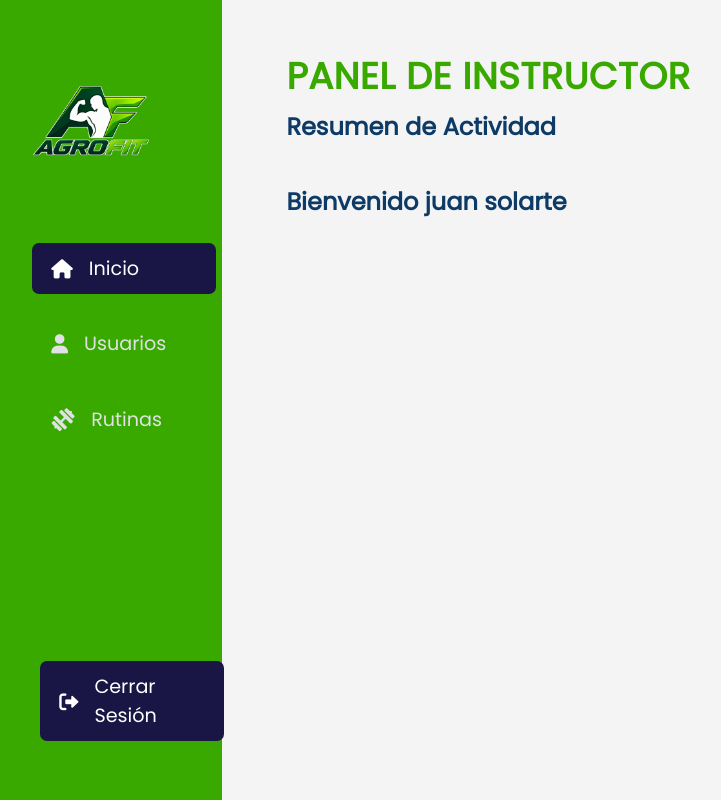
After one commit to JM20099/Proyecto-Agrofit-Django, a Django app: page /home/ in a window 1280 px wide. The commit adds this page. Shown: the whole page, without its empty margins (8-729 px from the left). Run offline with Django 5.2, Linux system fonts and the light colour scheme; a user stored in the database is signed in.

Commit message:
registro y inicio de sesion

```diff
--- a/ProyectoAgrofit/settings.py
+++ b/ProyectoAgrofit/settings.py
@@ -128,3 +128,7 @@ MAILERS = {
         'BACKEND': 'django.core.mail.backends.console.EmailBackend',
     },
 }
+
+
+AUTH_USER_MODEL = 'usuarios.Usuario'
+LOGIN_URL = 'inicio'
--- a/usuarios/admin.py
+++ b/usuarios/admin.py
@@ -162,10 +162,7 @@ class CentroFormacionAdmin(admin.ModelAdmin):
 
 
 class DependenciaAdmin(admin.ModelAdmin):
-    list_display = ("nombre", "centro")
-    search_fields = ("nombre", "centro__nombre")
-    list_filter = ("centro",)
-
+    list_display = ("nombre",)
 
 # ---------------------------------------------------------------------------
 # Formación académica
--- a/usuarios/models.py
+++ b/usuarios/models.py
@@ -126,12 +126,9 @@ class CentroFormacion(models.Model):
 
 class Dependencia(models.Model):
     nombre = models.CharField(max_length=100)
-    centro = models.ForeignKey(
-        CentroFormacion, on_delete=models.CASCADE, related_name="dependencias"
-    )
 
     def __str__(self):
-        return f"{self.nombre} ({self.centro})"
+        return self.nombre
 
 
 # ---------------------------------------------------------------------------
--- a/usuarios/static/css/styles.css
+++ b/usuarios/static/css/styles.css
@@ -563,8 +563,8 @@ body {
 .codigo_icon-button-4 {
   position: relative;
   text-align: right;
-  margin-top: -3rem;
-  margin-right: 12.5rem;
+  margin-top: -2.9rem;
+  margin-right: 11.5rem;
   /* Distancia desde el borde derecho */
   margin-bottom: 1.2rem;
   pointer-events: none;
@@ -818,6 +818,8 @@ body {
 .editar__option{
   color: var(--color-primary);
 }
+
+
 /*Home*/
 .layout__inicio {
   position: relative;
@@ -2459,7 +2461,14 @@ body {
   margin-bottom: 1rem;
 }
 
-
+.registro__select-centro {
+  width: 100%;
+  font-size: 1rem;
+  padding: 9px;
+  border: 1px solid var(--color-border);
+  margin-bottom: 1rem;
+  margin-top: 0.7rem;
+}
 
 
 
--- a/usuarios/static/js/registro.js
+++ b/usuarios/static/js/registro.js
@@ -28,6 +28,7 @@ document.addEventListener('DOMContentLoaded', () => {
   const seccionDependencia = document.getElementById('seccionDependencia');
   const seccionPassword = document.getElementById('seccionPassword');
   const seccionCentrodeFormacion = document.getElementById('seccionCentrodeFormacion');
+  const seccionEspecialidad = document.getElementById('seccionEspecialidad');
 
   // Los radios de Planta / Contrato avisan solos al cambiar (ya no dependen del onchange del HTML)
   document.querySelectorAll('input[name="tipoContrato"]').forEach(radio => {
@@ -41,6 +42,11 @@ document.addEventListener('DOMContentLoaded', () => {
       boton.style.backgroundColor = 'rgb(210, 241, 210)';
 
       const textoRol = boton.textContent.trim().toLowerCase();
+
+      // La especialidad solo se muestra para Entrenador
+      if (seccionEspecialidad) {
+        seccionEspecialidad.style.display = textoRol === 'entrenador' ? 'block' : 'none';
+      }
 
       if (textoRol === 'aprendiz') {
         if (grupoTipoContrato) grupoTipoContrato.style.display = 'none';
--- /dev/null
+++ b/usuarios/templates/home.html
@@ -0,0 +1,194 @@
+{% load static %}
+<!DOCTYPE html>
+<html lang="es">
+
+<head>
+    <meta charset="UTF-8">
+    <meta name="viewport" content="width=device-width, initial-scale=1.0">
+    <link rel="stylesheet" type="text/css" href="{% static 'asseds/fonts/poppins/poppins.css' %}"/>
+    <link rel="stylesheet" type="text/css" href="{% static 'fonts/fontawesome-free-6.1.2-web/css/all.min.css' %}"/>
+    <link rel="stylesheet" type="text/css" href="{% static 'css/reset.css' %}"/>
+    <link rel="stylesheet" type="text/css" href="{% static 'css/styles.css' %}"/>
+    <title>Agrofit</title>
+</head>
+
+<body>
+    <div class="layout__inicio">
+        <aside class="home__aside">
+            <section class="home__container">
+                <nav class="layout__menu"> <!--menu de navegacion--> <!--nav sirve para colocar enlaces de navegacion-->
+                    <div class="home__icon-text">
+                        <img class="home__img" src="{% static 'images/logo_gym.png' %}" alt="Logo" />
+                    </div>
+
+                    <input type="checkbox" id="menu-toggle" class="menu__checkbox">
+                <label for="menu-toggle" class="menu__btn">
+                    <i class="fa-solid fa-bars"></i>
+                </label>
+
+
+                    <ul class="menu__list"> <!--tabla informal-->
+                        <li class="menu__option  "> <!--datos de la tabla-->
+                            <a href="{% url 'home' %}" class="menu_link menu__link--active"> <!--crea conexiones-->
+                                <i class="menu__icon fa-solid fa-house"></i> <!--mostrar iconos-->
+                                <span class="menu__overlay">Inicio</span> <!--coloca texto al lado del icono-->
+                            </a>
+                        </li>
+                        <li class="menu__option">
+                            <a href="usuarios.html" class="menu_link">
+                                <i class="menu__icon fa-solid fa-user"></i>
+                                <span class="menu__overlay">Usuarios</span>
+                            </a>
+                        </li>
+                        <li class="menu__option">
+                            <a href="rutinas.html" class="menu_link">
+                                <i class="menu__icon fa-solid fa-dumbbell fa-rotate-by" style="--fa-rotate-angle: -45deg;"></i>
+                                <span class="menu__overlay">Rutinas</span>
+                            </a>
+                        </li>
+                        <li class="menu__option-cerrar">
+                             <a href="{% url 'cerrar_sesion' %}" class="menu_link menu__link--active">
+                                <i class="menu__icon fa-solid fa-right-from-bracket"></i>
+                                <span class="menu__overlay">Cerrar Sesión</span>
+                            </a>
+                        </li>
+                    </ul>
+                </nav>
+
+            </section>
+        </aside>
+
+
+        <main class="home__content">
+
+
+            <section class="home__inicio">
+                <h1 class="home__titulo">PANEL DE INSTRUCTOR</h1>
+                <h2 class="home__subtitulo">Resumen de Actividad</h2>
+                <h2 class="home__subtitulo">Bienvenido {{ user.nombre }} {{ user.apellidos }}</h2>
+            </section>
+
+<!--
+            <section class="home__principal">
+            <section class="home__cajas">
+            <div class="home__caja1">
+                <h3 class="home__usuarios-registrados">Usuarios Registrados</h3>
+                <i class="home__icon-1 fa-solid fa-user-group"></i>
+            </div>
+
+            <div class="home__numero-caja1">
+                <h2 class="home__numero-numero">142</h2>
+            </div>
+        </section>
+
+
+        <section class="home__cajas">
+            <div class="home__caja1">
+                <h3 class="home__usuarios-registrados">Rutinas Subidas</h3>
+                <i class="home__icon-1 fa-solid fa-dumbbell fa-rotate-by" style="--fa-rotate-angle: -45deg;"></i>
+            </div>
+
+            <div class="home__numero-caja1">
+                <h2 class="home__numero-numero">28</h2>
+            </div>
+        </section>
+
+
+        <section class="home__cajas">
+            <div class="home__caja1">
+                <h3 class="home__usuarios-registrados">Usuarios sin Rutina</h3>
+                <i class="home__icon-1 fa-solid fa-user-group"></i>
+            </div>
+
+            <div class="home__numero-caja1">
+                <h2 class="home__numero-numero">2</h2>
+            </div>
+        </section>
+        </section>
+
+        <section class="home__actividad">
+        <div class="actividad__header">
+    <h2 class="actividad__titulo">Actividad Reciente</h2>
+  </div>
+
+  <div class="actividad__lista">
+    <div class="actividad__tarjeta">
+      <div class="actividad__info-usuario">
+        <div class="actividad__avatar">
+          <i class="fa-solid fa-user"></i>
+        </div>
+        <div class="actividad__detalles">
+          <h3 class="actividad__nombre">Carlos Mendoza</h3>
+          <p class="actividad__estado estado--completado">
+            Rutina completada
+            </p>
+            <i class="icon__cajas-home fa-solid fa-check-double"></i>
+        </div>
+      </div>
+      <span class="actividad__tiempo">Hace 10 min</span>
+    </div>
+
+
+
+    <div class="actividad__tarjeta">
+      <div class="actividad__info-usuario">
+        <div class="actividad__avatar">
+          <i class="fa-solid fa-user"></i>
+        </div>
+        <div class="actividad__detalles">
+          <h3 class="actividad__nombre">Andres Muñoz</h3>
+          <p class="actividad__estado estado--completado">
+            Semana de adaptacion completada
+            </p>
+            <i class="icon__cajas-home fa-solid fa-check-double"></i>
+        </div>
+      </div>
+      <span class="actividad__tiempo">Hace 10 min</span>
+    </div>
+
+
+
+    <div class="actividad__tarjeta">
+      <div class="actividad__info-usuario">
+        <div class="actividad__avatar">
+          <i class="fa-solid fa-user"></i>
+        </div>
+        <div class="actividad__detalles">
+          <h3 class="actividad__nombre">Ana Maria</h3>
+          <p class="actividad__estado estado--completado">
+            Semana de adaptacion completada
+            </p>
+            <i class="icon__cajas-home fa-solid fa-check-double"></i>
+        </div>
+      </div>
+      <span class="actividad__tiempo">Hace 10 min</span>
+    </div>
+
+
+
+    <div class="actividad__tarjeta">
+      <div class="actividad__info-usuario">
+        <div class="actividad__avatar">
+          <i class="fa-solid fa-user"></i>
+        </div>
+        <div class="actividad__detalles">
+          <h3 class="actividad__nombre">Sofia Rojas</h3>
+          <p class="actividad__estado estado--completado">
+            Rutina completada
+            </p>
+            <i class="icon__cajas-home fa-solid fa-check-double"></i>
+        </div>
+      </div>
+      <span class="actividad__tiempo">Hace 10 min</span>
+    </div>
+
+  </div>
+  </section>
+-->
+        </main>
+
+
+    </div>
+</body>
+
+</html>
--- a/usuarios/urls.py
+++ b/usuarios/urls.py
@@ -2,6 +2,9 @@ from django.urls import path
 from . import views
 
 urlpatterns = [
-     path('inicio/', views.inicio, name="inicio"),
-     path('registro/', views.registro, name="registro")
+     path('', views.inicio, name="inicio"),
+     path('registro/', views.registro, name="registro"),
+     path('registro_correcto/', views.registro_correcto, name="registro_correcto"),
+     path('home/', views.home, name="home"),
+     path('cerrar_sesion/', views.cerrar_sesion, name="cerrar_sesion"),
 ]
--- a/usuarios/views.py
+++ b/usuarios/views.py
@@ -1,6 +1,13 @@
 from django.contrib import messages
 from django.db import transaction
 from django.shortcuts import redirect, render
+from django.core.exceptions import ValidationError
+from django.core.validators import validate_email
+from django.contrib.auth import authenticate, login, logout
+from django.utils.http import url_has_allowed_host_and_scheme
+from django.contrib.auth.decorators import login_required
+
+
 
 from .models import (
     Aprendiz, CentroFormacion, Contrato, Dependencia, Entrenador,
@@ -12,13 +19,48 @@ from .models import (
 # Create your views here.
 def inicio(request):
 
-    return render(request, 'inicio_de_sesion.html', {
+    #if request.user.is_authenticated:
+        #return redirect('inicio')
+
+    if request.method == 'POST':
+        correo = (request.POST.get('correo') or '').strip().lower()
+        password = request.POST.get('password')
+
+        # authenticate usa el campo correo_institucional como "username"
+        usuario = authenticate(request, username=correo, password=password)
+
+        if usuario is not None:
+            login(request, usuario)
+
+            siguiente = request.GET.get('next')
+            if siguiente and url_has_allowed_host_and_scheme(siguiente, allowed_hosts={request.get_host()}):    #url_has_allowed_host_and_scheme verifica que la URL de redirección sea segura y esté permitida para evitar ataques de redirección abierta. allowed_hosts={request.get_host()} asegura que la URL de redirección pertenezca al mismo dominio que la aplicación.
+                return redirect(siguiente)
+            return redirect('home')
+
+        messages.error(request, 'Correo o contraseña incorrectos')
+        return redirect('inicio')
+
+    return render(request, 'inicio_de_sesion.html')
+
+
+def cerrar_sesion(request):
+    logout(request)
+    return redirect('inicio')
+
+def registro_correcto(request):
+
+    return render(request, 'registro_correcto.html', {
     })
 
-def registro(request):
 
-    return render(request, 'registro.html', {
+@login_required
+def home(request):
+
+    return render(request, 'home.html', {
     })
+
+
+
 
 def registro(request):
 
@@ -29,14 +71,23 @@ def registro(request):
         telefono = request.POST.get('telefono')
         tipo_documento = request.POST.get('tipo_documento')
         numero_documento = request.POST.get('numero_documento')
-        correo = request.POST.get('correo')
+        correo = (request.POST.get('correo') or '').strip().lower()    #strip() quita los espacios al inicio y al final de un texto y lower() convierte todo el texto a minúsculas
         rol = request.POST.get('rol')
-        telefono = request.POST.get('telefono')
         fecha_nacimiento = request.POST.get('fechaNacimiento')
         peso = request.POST.get('peso')
         altura = request.POST.get('altura')
         grasa_corporal = request.POST.get('grasaCorporal')
         password = request.POST.get('password')
+
+        # Campos según el rol
+        numero_ficha = request.POST.get('numeroFicha')
+        especialidad = request.POST.get('especialidad')
+        dependencia = request.POST.get('dependencia')
+        centro = request.POST.get('centro')
+        tipo_contrato = request.POST.get('tipoContrato')
+        numero_contrato = request.POST.get('numeroContrato')
+        fecha_inicio = request.POST.get('fechaInicio')
+        fecha_fin = request.POST.get('fechaFin')
 
         # --- Validaciones generales ---
         if rol not in ('Aprendiz', 'Funcionario', 'Entrenador'):
@@ -52,29 +103,101 @@ def registro(request):
             messages.error(request, 'Este documento ya está registrado')
             return redirect('registro')
 
-        usuarios = Usuario(
-                correo_institucional=correo,
-                password=password,
-                nombre=nombre,
-                apellidos=apellidos,
-                telefono=telefono,
-                tipo_documento_id=tipo_documento,
-                numero_documento=numero_documento,
-                peso=peso,
-                altura=altura,
-                grasa_corporal=grasa_corporal,
-                tipo_usuario=TipoUsuario.objects.get(nombre__iexact=rol),
-                fecha_nacimiento=fecha_nacimiento
-            )
+        if rol == 'Aprendiz':
+            try:
+                ficha = Ficha.objects.get(numero=numero_ficha)
+            except (Ficha.DoesNotExist, ValueError):
+                messages.error(request, 'El número de ficha ingresado no existe en el sistema')
+                return redirect('registro')
+
+        if rol == 'Entrenador' and not (especialidad or '').strip():
+                messages.error(request, 'Ingresa la especialidad')
+                return redirect('registro')
+
+        if rol == 'Aprendiz' and not correo.endswith('@soy.sena.edu.co'):
+                messages.error(request, 'El correo del aprendiz debe terminar en @soy.sena.edu.co')
+                return redirect('registro')
+
+        elif rol == 'Entrenador' and not correo.endswith('@sena.edu.co'):
+                messages.error(request, 'El correo del entrenador debe terminar en @sena.edu.co')
+                return redirect('registro')
+
+        elif rol == 'Funcionario':
+                try:
+                    validate_email(correo)
+                except ValidationError:
+                    messages.error(request, 'Ingresa un correo válido')
+                    return redirect('registro')
+
+        try:
+            with transaction.atomic():       #with transaction.atomic() se asegura de que todas las operaciones dentro del bloque se realicen como una sola transacción. Si ocurre un error, se deshacen todos los cambios realizados en la base de datos durante esa transacción.
+
+                # create_user guarda el usuario y encripta la contraseña
+                usuario = Usuario.objects.create_user(
+                    correo_institucional=correo,
+                    password=password,
+                    nombre=nombre,
+                    apellidos=apellidos,
+                    telefono=telefono,
+                    tipo_documento_id=tipo_documento,
+                    numero_documento=numero_documento,
+                    peso=peso or None,
+                    altura=altura or None,
+                    grasa_corporal=grasa_corporal or 0,
+                    tipo_usuario=TipoUsuario.objects.get(nombre__iexact=rol),
+                    fecha_nacimiento=fecha_nacimiento or None
+                )
+
+                # --- Perfil según el rol ---
+                if rol == 'Aprendiz':
+                    Aprendiz.objects.create(
+                        usuario=usuario,
+                        ficha=ficha
+                    )
+
+                elif rol == 'Entrenador':
+                    especialidad_obj, _ = Especialidad.objects.get_or_create(
+                        nombre=especialidad.strip()
+                    )
+
+                    Entrenador.objects.create(
+                        usuario=usuario,
+                        especialidad=especialidad_obj
+                    )
+
+                elif rol == 'Funcionario':
+                    dependencia_obj = Dependencia.objects.get(pk=dependencia)
+                    tipo_contrato_obj = TipoContrato.objects.get(nombre__iexact=tipo_contrato)
+
+                    Funcionario.objects.create(
+                        usuario=usuario,
+                        dependencia=dependencia_obj,
+                        centro_id=centro,
+                        tipo_contrato=tipo_contrato_obj
+                    )
+
+                    if tipo_contrato_obj.nombre.lower() == 'contrato':
+                        Contrato.objects.create(
+                            usuario=usuario,
+                            numero=numero_contrato,
+                            fecha_inicio=fecha_inicio or None,
+                            fecha_fin=fecha_fin or None
+                        )
+
+        except Exception as e:
+            print('--- ERROR EN REGISTRO ---', e)
+            messages.error(request, f'Ocurrió un error al registrar: {e}')
+            return redirect('registro')
 
         messages.success(request, 'Te has registrado correctamente')
-        return redirect('inicio')
+        return redirect('registro_correcto')
 
     return render(request, 'registro.html', {
         'title': 'Registro',
         'tipos_documento': TipoDocumento.objects.all(),
         'centros': CentroFormacion.objects.all(),
-        'dependencias': Dependencia.objects.select_related('centro'),
+        'dependencias': Dependencia.objects.all(),
         'tipos_usuario': TipoUsuario.objects.all(),
         'tipos_contrato': TipoContrato.objects.all(),
+        'especialidades': Especialidad.objects.all(),
     })
```
Also changed, not shown: usuarios/templates/inicio_de_sesion.html (+6 -6 lines), usuarios/templates/registro.html (+43 -23 lines), usuarios/templates/registro_correcto.html (added, +43 -0 lines), db.sqlite3, usuarios/migrations/0004_usuario_hola.py (added), usuarios/migrations/0005_remove_usuario_hola.py (added).
